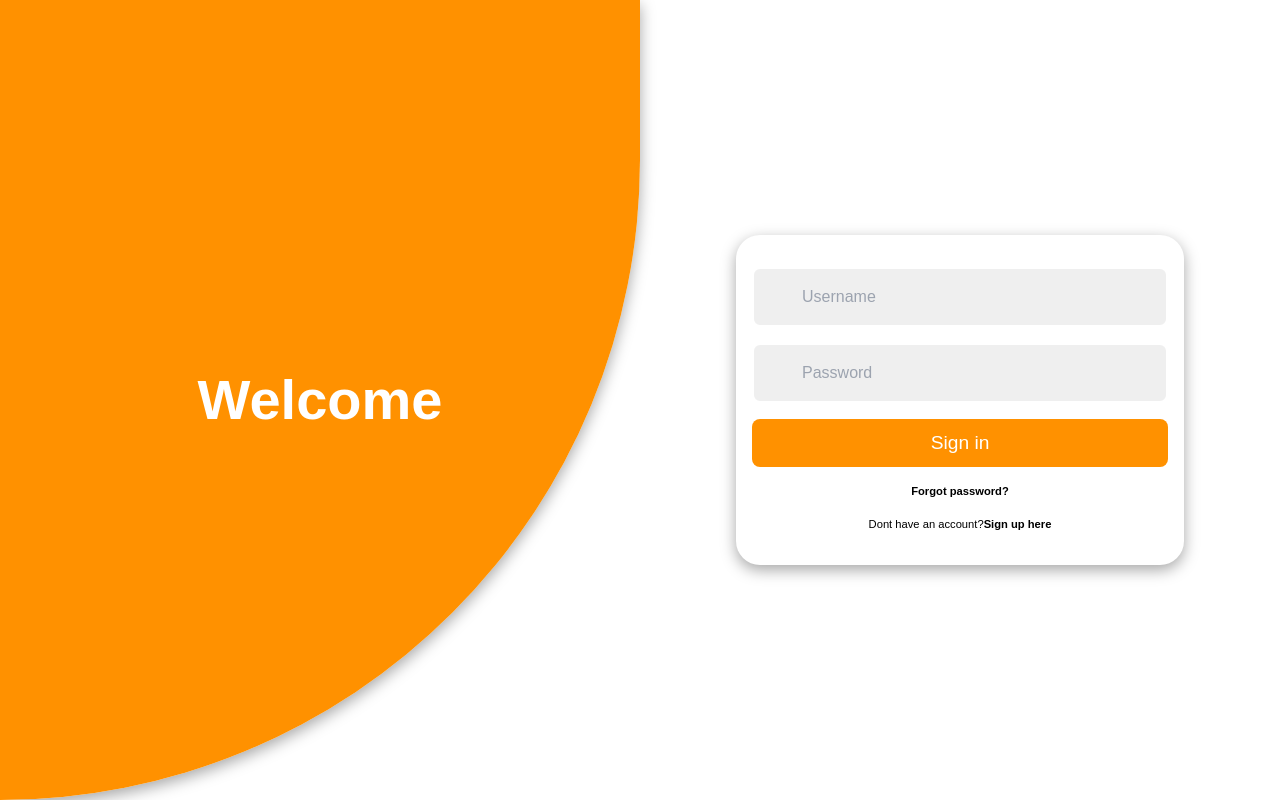
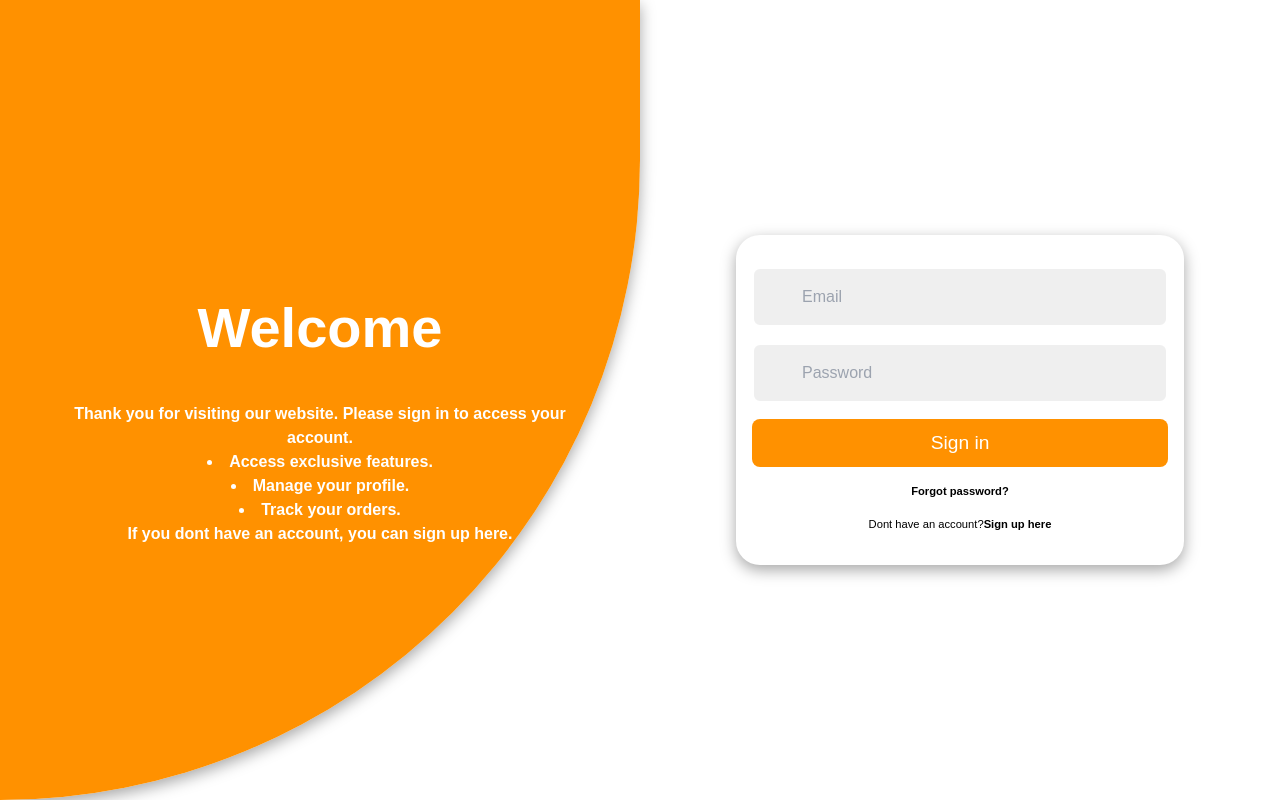
Before and after one commit to HamzaHarrass/LivraisonAlloMediaPartierFrontEnd, a React (Vite) app: page / in a window 1280 px wide. Built offline with nearby package versions, Linux system fonts and the light colour scheme.

Commit message:
ajouter function login et ajouter quelle que modification sur disign

```diff
--- a/src/components/Auth/index.css
+++ b/src/components/Auth/index.css
@@ -301,6 +301,9 @@
     font-weight: bold;
   }
 
+  .pointer {
+    cursor: pointer;
+  }
   /* RESPONSIVE */
 
   @media only screen and (max-width: 425px) {
--- a/src/components/Auth/index.jsx
+++ b/src/components/Auth/index.jsx
@@ -1,4 +1,4 @@
-import React, { useState, useEffect } from "react";
+import { useState, useEffect } from "react";
 import axios from "axios";
 import { useNavigate } from "react-router-dom";
 import "./index.css";
@@ -12,6 +12,11 @@ function Auth() {
   });
   const [registrationSuccess, setRegistrationSuccess] = useState(false);
   const [registrationError, setRegistrationError] = useState(null);
+  const [loginData, setLoginData] = useState({
+    loginEmail: "",
+    loginPassword: "",
+  });
+  const [loginError, setLoginError] = useState(null);
 
   const navigate = useNavigate();
 
@@ -34,6 +39,10 @@ function Auth() {
 
   const handleChange = (e) => {
     setFormData({ ...formData, [e.target.name]: e.target.value });
+  };
+
+  const handleLoginChange = (e) => {
+    setLoginData({ ...loginData, [e.target.name]: e.target.value });
   };
 
   const register = () => {
@@ -73,6 +82,39 @@ function Auth() {
         setRegistrationError("Registration failed. "+ error.response?.data?.message);
       });
   };
+
+
+    const login = () => {
+        const { loginEmail, loginPassword } = loginData;
+
+        // Basic login validation
+        if (!loginEmail || !loginPassword) {
+        setLoginError("Please fill in both email and password.");
+        return;
+        }
+
+        // If validation passes, proceed with login
+        setLoginError(null);
+
+        const user = {
+        email: loginEmail,
+        password: loginPassword,
+        };
+
+        axios
+        .post("http://localhost:3000/auth/login", user)
+        .then((response) => {
+            console.log(response);
+            console.log("Login successful");
+            // You can store the user's token or authentication status here
+            // and then navigate to another page, e.g., dashboard
+            navigate("/dashboard");
+        })
+        .catch((error) => {
+            console.error("Login failed:", error);
+            setLoginError("Login failed. Please check your credentials.");
+        });
+    };
 
   return (
     <div>
@@ -151,17 +193,29 @@ function Auth() {
             </div>
           </div>
           <div className="col align-items-center flex-col sign-in">
+          {loginError && <div className="error-message">{loginError}</div>}
             <div className="form-wrapper align-items-center">
               <div className="form sign-in">
                 <div className="input-group">
                   <i className="bx bxs-user"></i>
-                  <input type="text" placeholder="Username" />
-                </div>
+                  <input
+                    type="email"
+                    name="loginEmail"
+                    placeholder="Email"
+                    value={loginData.loginEmail}
+                    onChange={handleLoginChange}
+                  />                </div>
                 <div className="input-group">
                   <i className="bx bxs-lock-alt"></i>
-                  <input type="password" placeholder="Password" />
+                 <input
+                    type="password"
+                    name="loginPassword"
+                    placeholder="Password"
+                    value={loginData.loginPassword}
+                    onChange={handleLoginChange}
+                  />
                 </div>
-                <button>Sign in</button>
+                <button onClick={login}>Sign in</button>
                 <p>
                   <b>Forgot password?</b>
                 </p>
@@ -178,15 +232,32 @@ function Auth() {
         </div>
         <div className="row content-row">
           <div className="col align-items-center flex-col">
-            <div className="text sign-in">
-              <h2>Welcome</h2>
-            </div>
-            <div className="img sign-in"></div>
+          <div className="text sign-in">
+            <h2>Welcome</h2>
+            <p>Thank you for visiting our website. Please sign in to access your account.</p>
+
+            <p>
+            <li>Access exclusive features.</li>
+            <li>Manage your profile.</li>
+            <li>Track your orders.</li>
+            </p>
+            <p>If you dont have an account, you can <b onClick={toggle} className="pointer">sign up here</b>.</p>
+        </div>
+  <div className="img sign-in"></div>
           </div>
           <div className="col align-items-center flex-col">
             <div className="img sign-up"></div>
             <div className="text sign-up">
-              <h2>Join with us</h2>
+            <h2>Join with us</h2>
+            <p>Ready to get started? Sign up today and enjoy the following benefits:</p>
+
+            <p>
+            <li>Access exclusive offers.</li>
+            <li>Customize your profile.</li>
+            <li>Place orders with ease.</li>
+            </p>
+
+            <p>If you already have an account, you can <b onClick={toggle} className="pointer">sign in here</b>.</p>
             </div>
           </div>
         </div>
```
